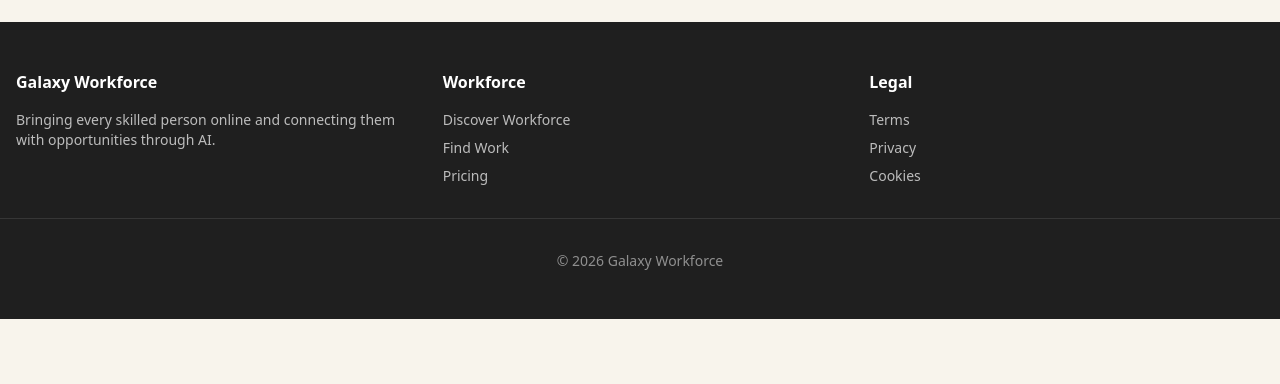
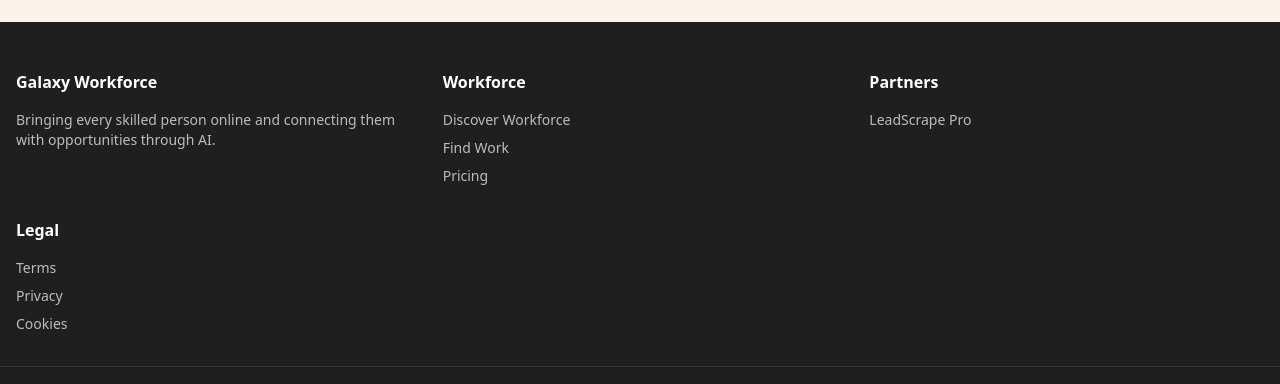
Before and after one commit to lingalingalinga456-del/galaxy-force, a Next.js app: page /discover in a window 1280 px wide. Shown: the part 941-1325 px from the top of the page. Before the commit the page ends 1260 px from the top, so only its background shows below. Built offline with nearby package versions, Linux system fonts and the light colour scheme; no server answers; the database is empty.

Commit message:
feat: add LeadScrape Pro link to Discover footer

```diff
--- a/app/(marketing)/discover/page.tsx
+++ b/app/(marketing)/discover/page.tsx
@@ -250,6 +250,12 @@
             </ul>
           </div>
           <div>
+            <h3 className="font-semibold mb-4">Partners</h3>
+            <ul className="space-y-2 text-sm text-white/70">
+              <li><a href="https://lead-scrape-pro-2.vibepreview.com" target="_blank" rel="noopener noreferrer" className="hover:text-white">LeadScrape Pro</a></li>
+            </ul>
+          </div>
+          <div>
             <h3 className="font-semibold mb-4">Legal</h3>
             <ul className="space-y-2 text-sm text-white/70">
               <li><Link href="/legal/terms" className="hover:text-white">Terms</Link></li>
```
